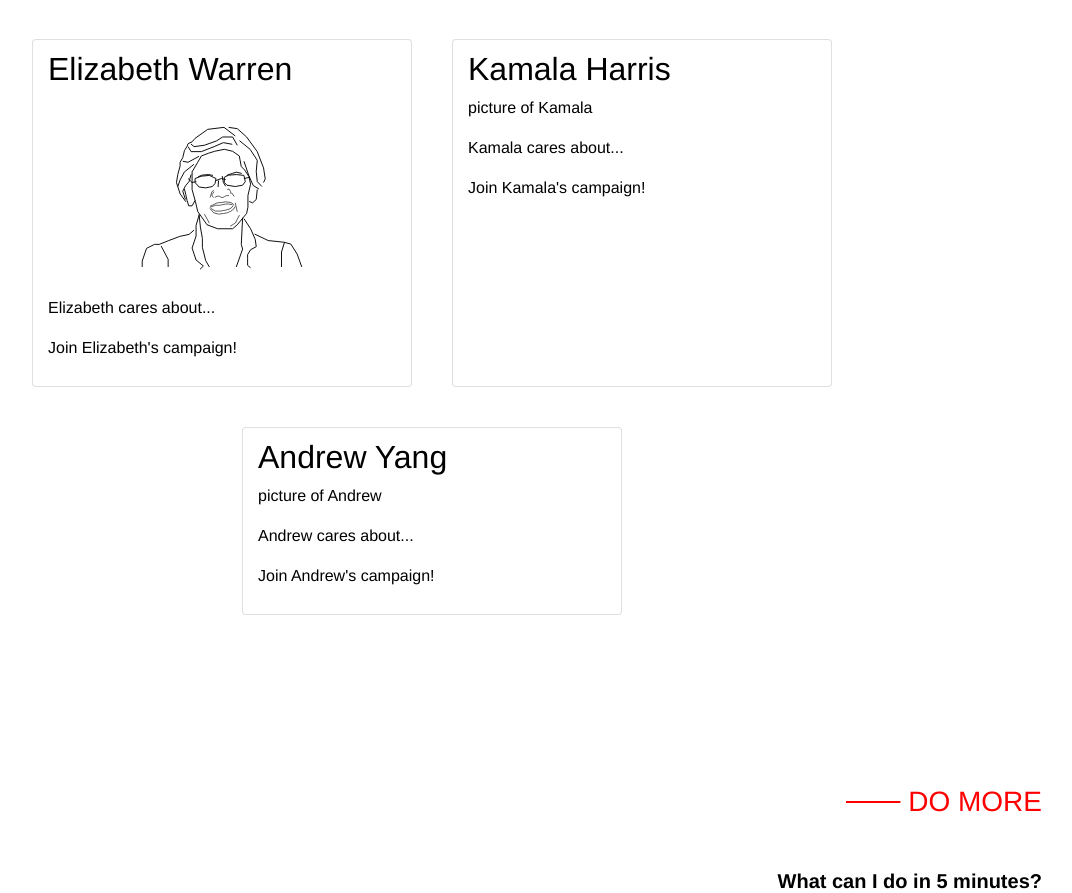
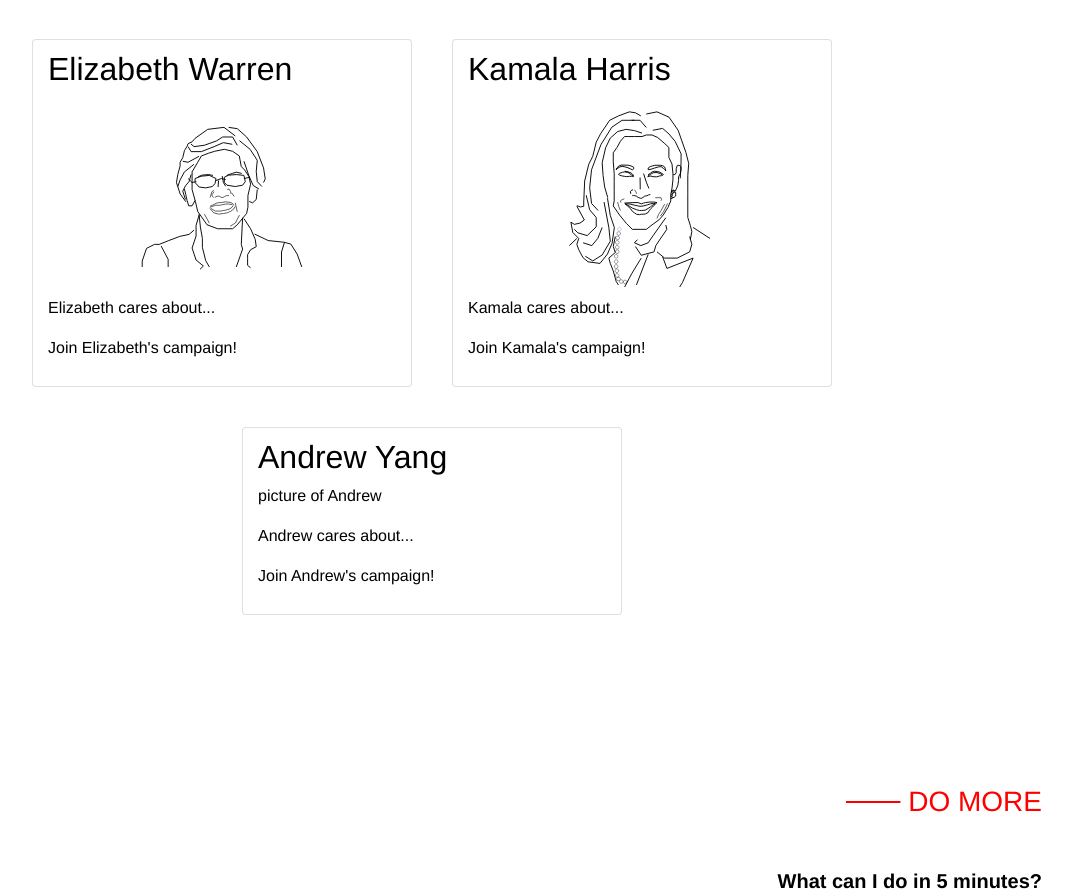
Before and after one commit to angelamhkim/thelazyvoter, a React (Create React App) app: page / in a window 1280 px wide. Shown: the part 1772-2665 px from the top of the page, without its empty margins (208-1280 px from the left). Built offline with nearby package versions, Linux system fonts and the light colour scheme.

Commit message:
Update Candidates.jsx

```diff
--- a/src/components/candidates/Candidates.jsx
+++ b/src/components/candidates/Candidates.jsx
@@ -2,6 +2,7 @@ import React, { Component } from "react";
 import Bernie from "../../images/bernie.svg";
 import Joe from "../../images/joe.svg";
 import Elizabeth from "../../images/elizabeth.svg";
+import Kamala from "../../images/kamala.svg";
 import style from "./Candidates.module.css";
 import axios from 'axios';
 
@@ -46,7 +47,7 @@ export default class Candidates extends Component {
           </div>
           <div className="card col-sm-12 col-md-4">
             <h2 className={style.name}> Kamala Harris </h2>
-            <p> picture of Kamala </p>
+            <img src={Kamala} alt="Kamala" className={style.images} />
             <p> Kamala cares about... </p>
             <p> Join Kamala's campaign!</p>
           </div>
```
